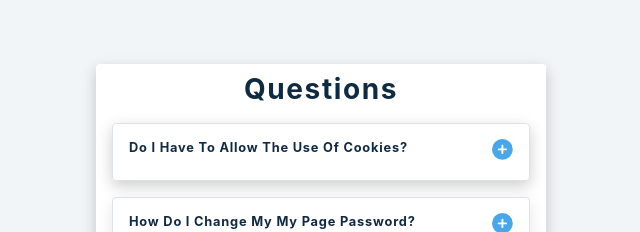
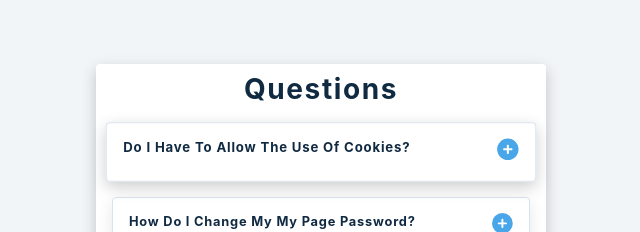
Before and after one commit to math2do/React, a React (Create React App) app: page / in a window 1280 px wide. In both pictures the pointer is over the element 640 px from the left and 151 px from the top of the page. Shown: the top 232 px of the page, without its empty margins (319-959 px from the left). Built offline with nearby package versions, Linux system fonts and the light colour scheme.

Commit message:
add zoom-in effect

```diff
--- a/src/projects/accordion/styles.css
+++ b/src/projects/accordion/styles.css
@@ -39,6 +39,7 @@
 
 .question:hover {
   transition: var(--transition);
+  transform: scale(1.03);
   box-shadow: var(--dark-shadow);
 }
 
```
